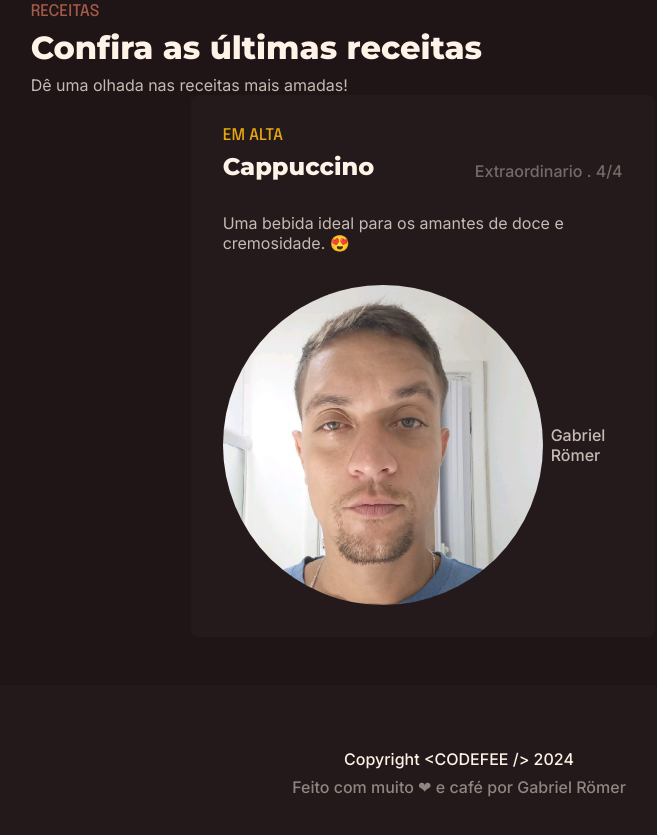
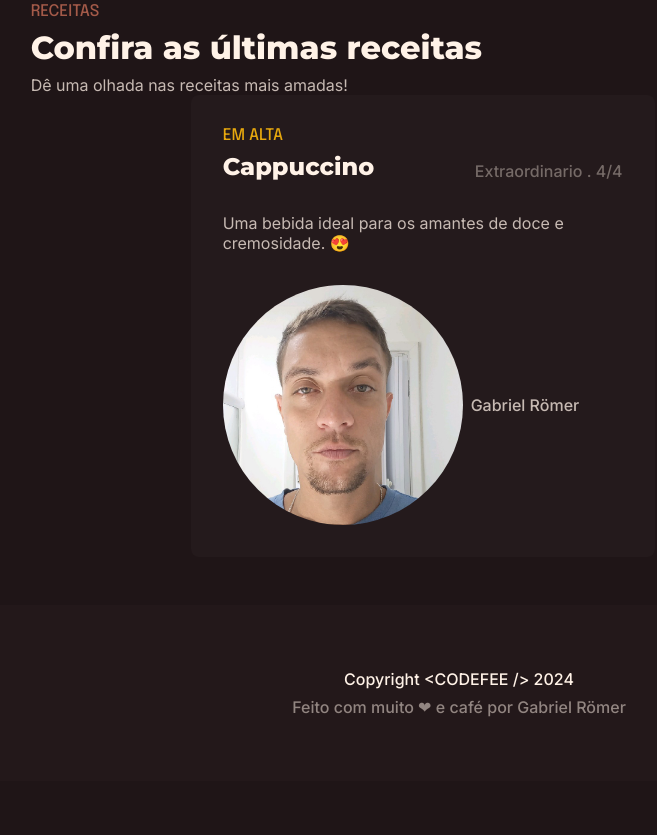
Before and after one commit to GabrielRomer/Landingpage, a plain HTML site: page index.html in a window 1280 px wide. Shown: the part 710-1545 px from the top of the page, without its empty margins (181-838 px from the left). After the commit the page ends 1491 px from the top, so only its background shows below. Drawn offline with Linux system fonts and the light colour scheme; a web font is replaced by a local one.

Commit message:
style.css

```diff
--- a/style.css
+++ b/style.css
@@ -236,8 +236,8 @@ button:hover {
     gap: 0.5rem;
 }
 .receita-autor > img {
-    border-radius: 20rem;
-    width: 20rem;
+    border-radius: 10rem;
+    width: 15rem;
 }
 .receita-autor-nome {
     color: #c7bab3;
```
